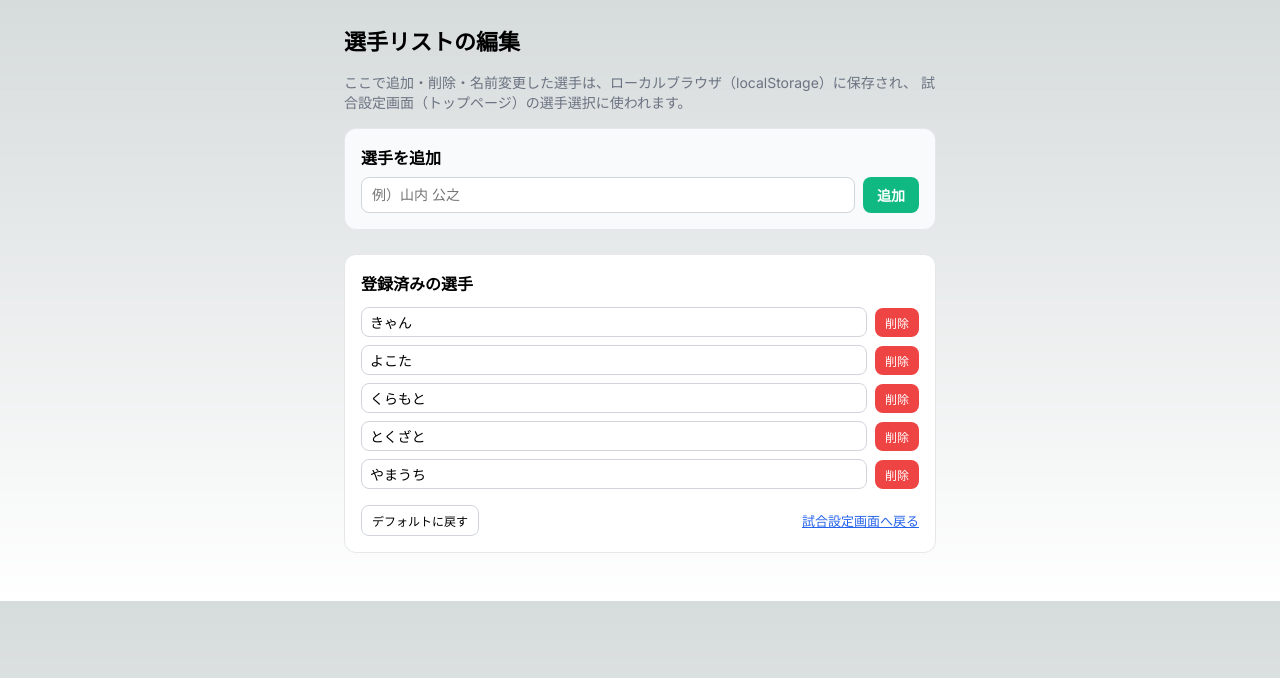
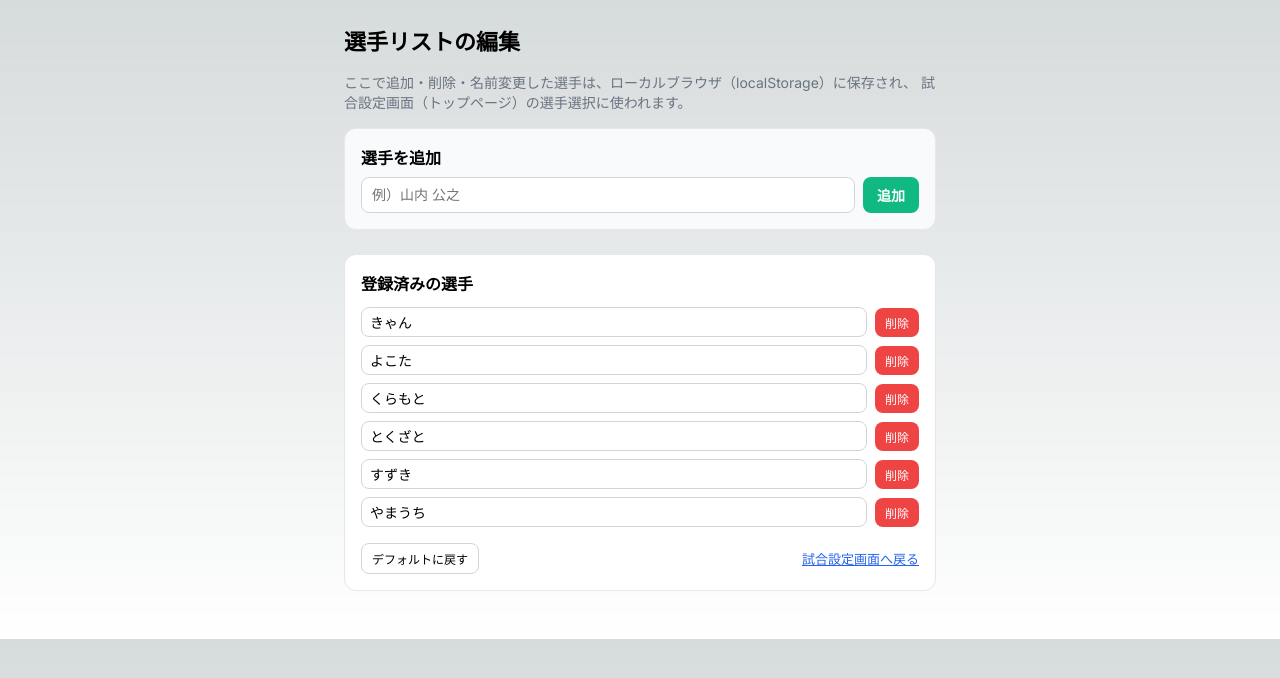
Before and after one commit to KimiyukiYamauchi/bdscore, a Next.js app: page /players in a window 1280 px wide. Shown: the top 678 px of the page. Built offline with nearby package versions, Linux system fonts and the light colour scheme.

Commit message:
すずきさんを選手一覧に追加

```diff
--- a/app/_lib/players.ts
+++ b/app/_lib/players.ts
@@ -6,6 +6,7 @@ export const DEFAULT_PLAYERS = [
   "よこた",
   "くらもと",
   "とくざと",
+  "すずき",
   "やまうち",
 ];
 
```
